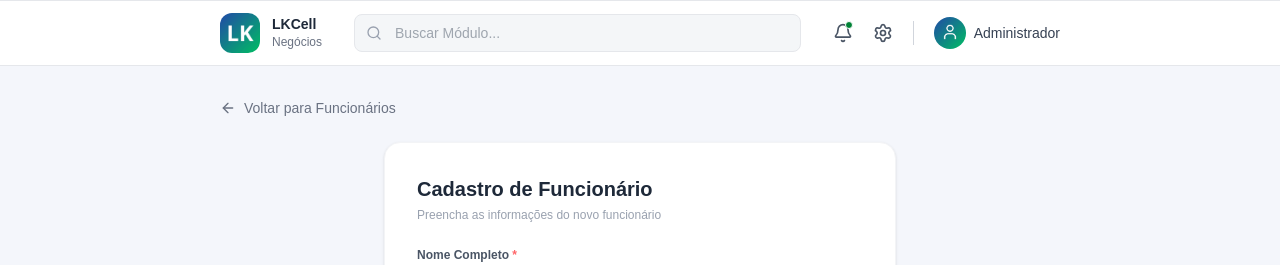
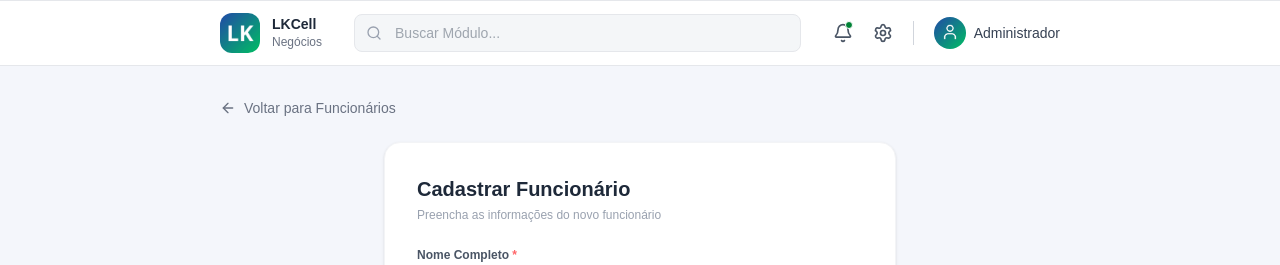
Before and after one commit to Mescxll/Projeto_de_Software_LkCell, a Next.js app in the folder frontend/: page /funcionario/cadastrar in a window 1280 px wide. Shown: the top 265 px of the page. Built offline with nearby package versions, Linux system fonts and the light colour scheme.

Commit message:
fix: padronizacao de  texto cadastar

```diff
--- a/frontend/src/app/fornecedor/cadastrar/page.jsx
+++ b/frontend/src/app/fornecedor/cadastrar/page.jsx
@@ -49,7 +49,7 @@ export default function CadastroFornecedor() {
             <div className="bg-white rounded-2xl shadow-sm border border-gray-100 p-8">
               <div className="mb-6">
                 <h1 className="text-xl font-bold text-gray-800">
-                  Cadastro de Fornecedor
+                  Cadastrar Fornecedor
                 </h1>
                 <p className="text-xs text-gray-400 mt-1">
                   Preencha os dados do novo fornecedor
--- a/frontend/src/app/funcionario/cadastrar/page.jsx
+++ b/frontend/src/app/funcionario/cadastrar/page.jsx
@@ -61,7 +61,7 @@ export default function CadastrarFuncionario() {
               {/* Título */}
               <div className="mb-6">
                 <h1 className="text-xl font-bold text-gray-800">
-                  Cadastro de Funcionário
+                  Cadastrar Funcionário
                 </h1>
                 <p className="text-xs text-gray-400 mt-1">
                   Preencha as informações do novo funcionário
--- a/frontend/src/app/produto/cadastrar/page.jsx
+++ b/frontend/src/app/produto/cadastrar/page.jsx
@@ -66,7 +66,7 @@ export default function CadastroProduto() {
             {/* Título */}
             <div className="mb-6">
               <h1 className="text-xl font-bold text-gray-800">
-                Cadastro de Produto
+                Cadastrar Produto
               </h1>
 
               <p className="text-xs text-gray-400 mt-1">
```
